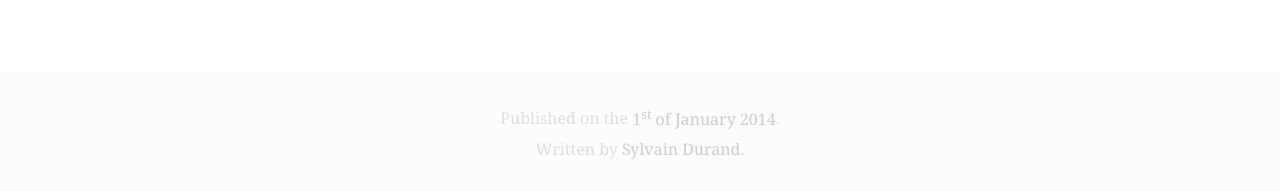
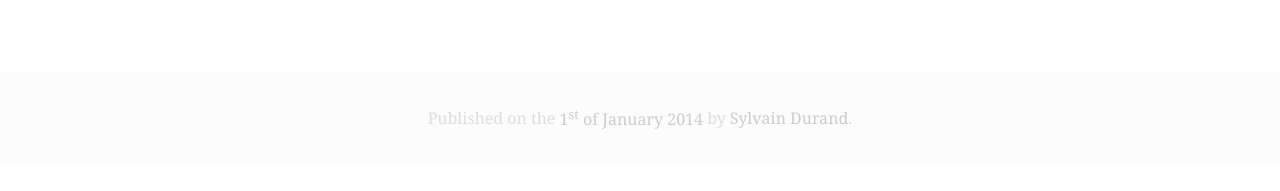
Before and after one commit to simonmeggle/simonmeggle.github.io, a Jekyll site: the page built from _posts/en/pages/2014-01-01-index.md, in a window 1280 px wide and 1176 px high. Shown: the part 982-1173 px from the top of the window. Built offline with Jekyll 4.4.1, drawn with Linux system fonts in a browser that asks for light colours; some web fonts are replaced.

Commit message:
One line footer

```diff
--- a/_config.yml
+++ b/_config.yml
@@ -49,8 +49,8 @@ t:
   en:
     created: "Published on the"
     of: "of"
-    author: "Written by"
+    author: "by"
   fr:
     created: "Publié le"
     of: ""
-    author: "Rédigé par"
+    author: "par"
--- a/_layouts/default.html
+++ b/_layouts/default.html
@@ -30,8 +30,7 @@
       </a>
     </span>
   </div>
-  <div>{{ site.t[page.lang].created }} <time datetime="{{ page.date | date:'%Y-%m-%d'}}" itemprop="dateCreated" class="date">{% include day.html date=page.date %} {{ site.t[page.lang].of }} {% include month.html date=page.date %}</time>.</div>
-  <div>{{ site.t[page.lang].author }} <a href="https://github.com/sylvaindurand/" itemprop="author" itemscope itemtype="http://schema.org/Person"><span itemprop="name">Sylvain Durand</span></a>.</div>
+  <div>{{ site.t[page.lang].created }} <time datetime="{{ page.date | date:'%Y-%m-%d'}}" itemprop="dateCreated" class="date">{% include day.html date=page.date %} {{ site.t[page.lang].of }} {% include month.html date=page.date %}</time> {{ site.t[page.lang].author }} <a href="https://github.com/sylvaindurand/" itemprop="author" itemscope itemtype="http://schema.org/Person"><span itemprop="name">Sylvain Durand</span></a>.</div>
 </footer>
 </article>
 <nav>
```
Also changed, not shown: other parts of _layouts/default.html (+2 -2 lines).
